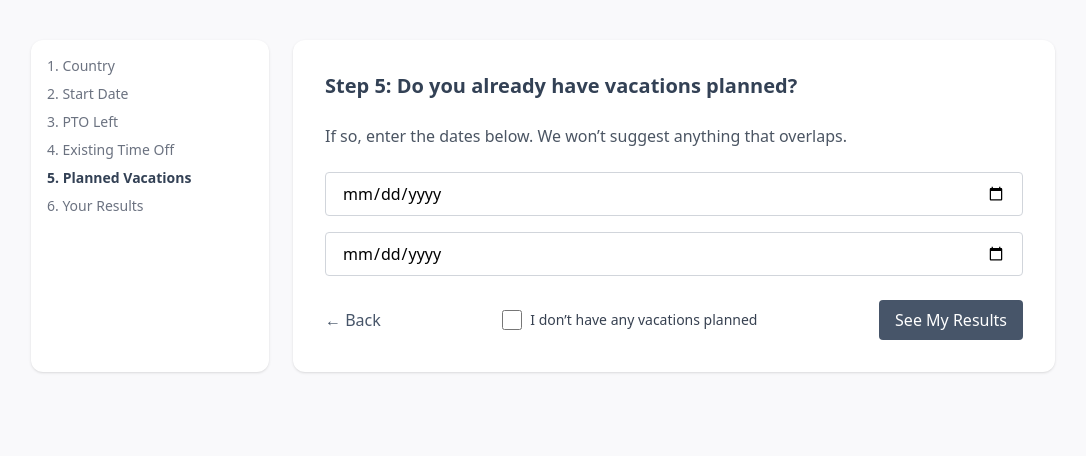
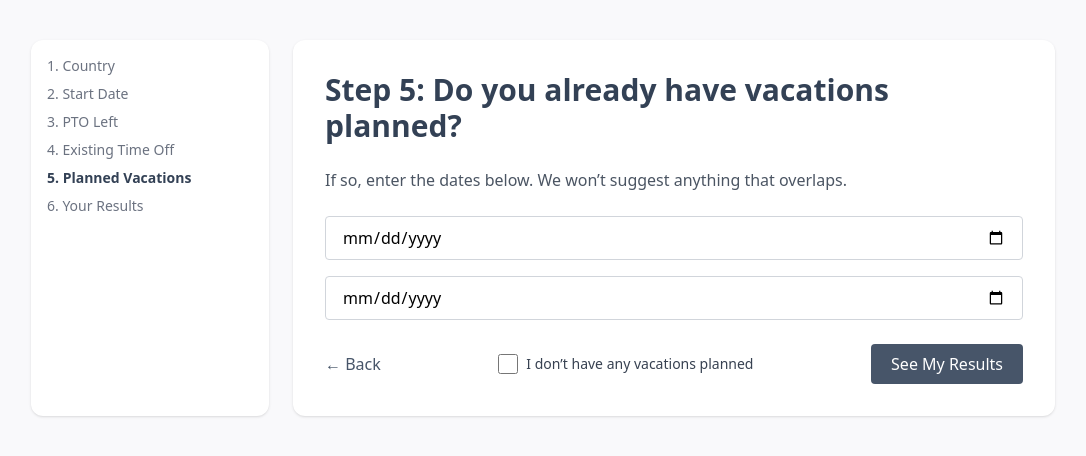
Before and after one commit to PTOmaximizer/PTO-Maximizer, a plain HTML site: page page5.html in a window 1280 px wide. Shown: the whole page, without its empty margins (97-1183 px from the left). Drawn offline with nearby package versions, Linux system fonts and the light colour scheme.

Commit message:
Add files via upload

```diff
--- a/page5.html
+++ b/page5.html
@@ -1,9 +1,17 @@
-<!DOCTYPE html><html lang="en">
-<head><meta charset="UTF-8"/><meta name="viewport" content="width=device-width, initial-scale=1.0"/>
-<title>Step 5: Planned Vacations</title><script src="https://cdn.tailwindcss.com"></script><script defer src="script.js"></script></head>
+<!DOCTYPE html>
+<html lang="en">
+<head>
+  <meta charset="UTF-8"/>
+  <meta name="viewport" content="width=device-width, initial-scale=1.0"/>
+  <title>Step 5: Planned Vacations</title>
+  <script src="https://cdn.tailwindcss.com"></script>
+  <script defer src="script.js"></script>
+</head>
 <body class="bg-[#f9f9fb] font-sans">
-  <div class="max-w-5xl mx-auto mt-10 grid grid-cols-4 gap-6">
-    <aside class="col-span-1 bg-white p-4 rounded-xl shadow text-sm space-y-4">
+  <div class="max-w-5xl mx-auto mt-10 grid grid-cols-1 md:grid-cols-4 gap-6 px-4 md:px-0">
+
+    <!-- Sidebar -->
+    <aside class="w-full md:col-span-1 bg-white p-4 rounded-xl shadow text-sm space-y-4">
       <ul class="space-y-2">
         <li class="text-gray-500">1. Country</li>
         <li class="text-gray-500">2. Start Date</li>
@@ -13,25 +21,42 @@
         <li class="text-gray-500">6. Your Results</li>
       </ul>
     </aside>
-    <main class="col-span-3 bg-white p-8 rounded-xl shadow space-y-6">
-      <h2 class="text-xl font-bold text-slate-700">Step 5: Do you already have vacations planned?</h2>
-      <p class="text-gray-600">If so, enter the dates below. We won’t suggest anything that overlaps.</p>
+
+    <!-- Main content -->
+    <main class="w-full md:col-span-3 bg-white p-4 md:p-8 rounded-xl shadow space-y-6">
+      <h2 class="text-2xl md:text-3xl font-bold text-slate-700">
+        Step 5: Do you already have vacations planned?
+      </h2>
+      <p class="text-gray-600">
+        If so, enter the dates below. We won’t suggest anything that overlaps.
+      </p>
+
+      <!-- Vacation date inputs -->
       <div class="space-y-4">
         <input type="date" id="vacationStart" class="border border-gray-300 px-4 py-2 rounded w-full"/>
         <input type="date" id="vacationEnd" class="border border-gray-300 px-4 py-2 rounded w-full"/>
       </div>
-      <div class="flex flex-col sm:flex-row sm:items-center sm:justify-between gap-4 mt-6">
-  <a href="page4.html" class="text-slate-600 hover:underline">← Back</a>
 
-  <label class="inline-flex items-center">
+      <!-- Navigation row -->
+      <div class="flex flex-col gap-4 md:flex-row md:items-center md:justify-between mt-6">
+
+        <!-- Back -->
+        <a href="page4.html" class="text-slate-600 hover:underline text-center md:text-left">← Back</a>
+
+        <!-- Checkbox -->
+        <label class="inline-flex items-center justify-center md:justify-start">
           <input type="checkbox" id="noVacations" class="form-checkbox h-5 w-5 text-slate-600">
           <span class="ml-2 text-sm text-gray-700">I don’t have any vacations planned</span>
         </label>
 
-  <button onclick="handleVacationNext('results.html')" class="bg-slate-600 text-white px-4 py-2 rounded">
+        <!-- Submit -->
+        <button onclick="handleVacationNext('results.html')" class="w-full md:w-auto bg-slate-600 text-white px-5 py-2 rounded hover:bg-slate-700">
           See My Results
         </button>
+
       </div>
     </main>
+
   </div>
-</body></html>
+</body>
+</html>
```
Lines whose indentation alone changed are shown as unchanged.
